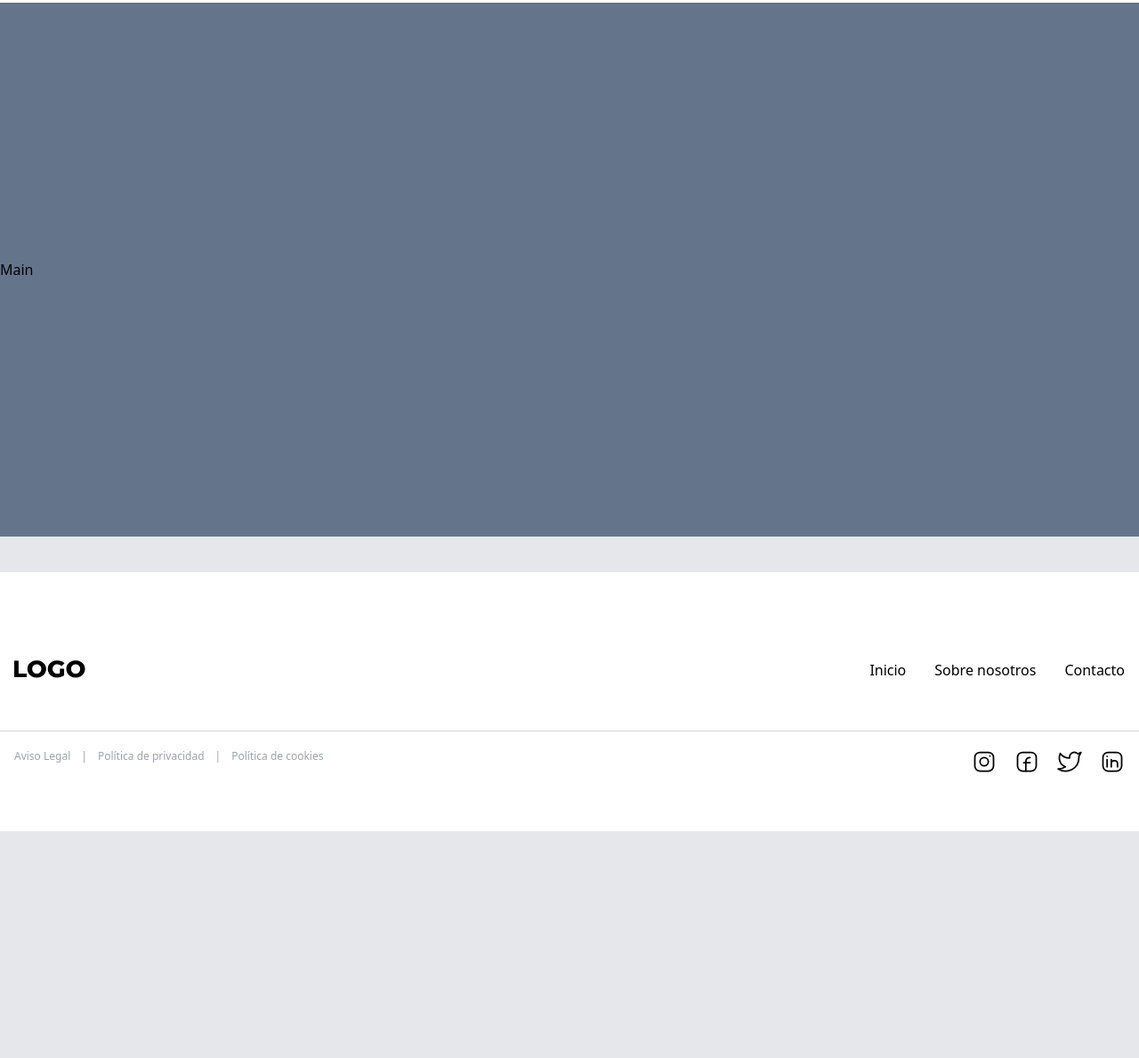
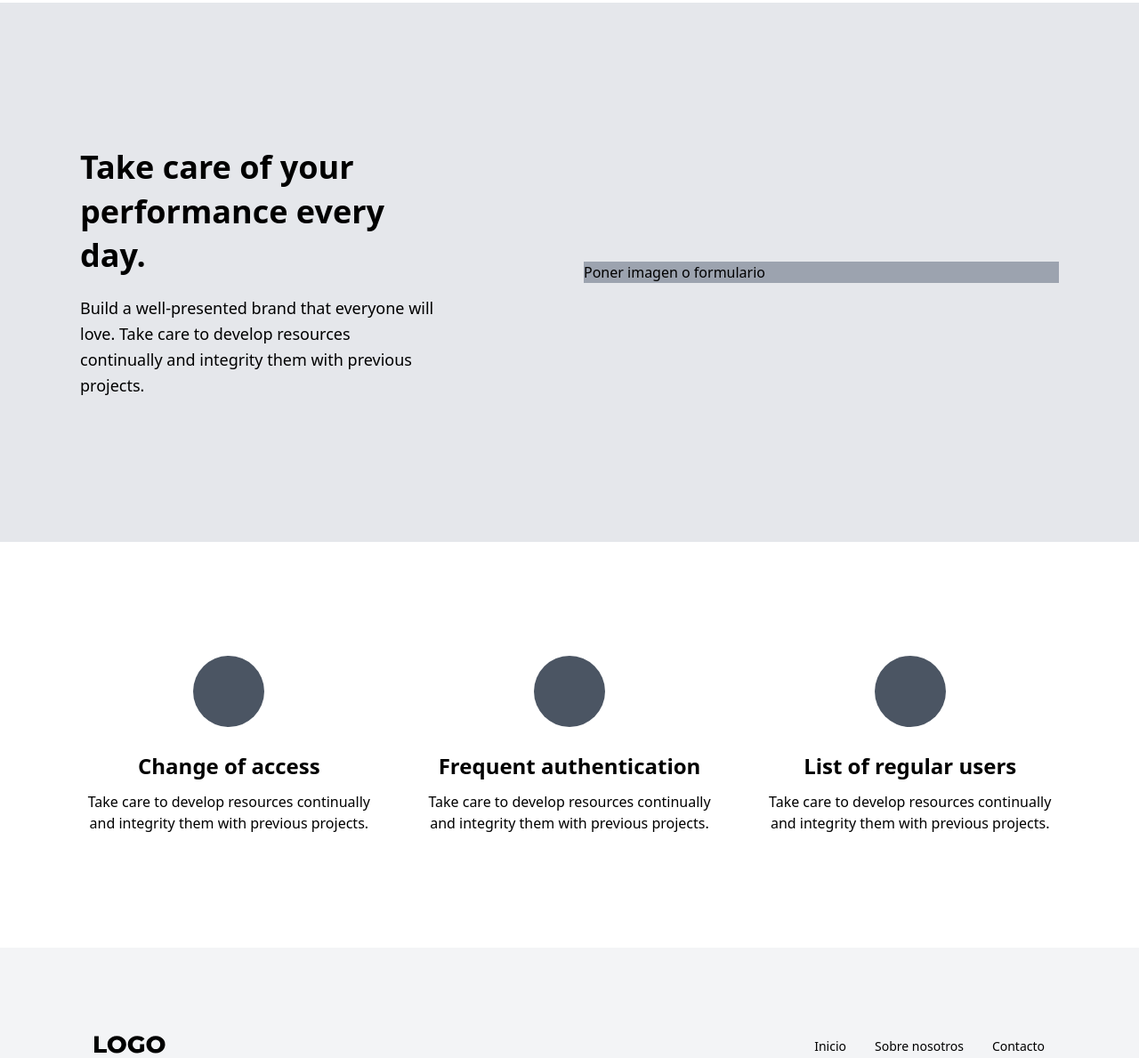
Before and after one commit to angelpolotorres/captto-template-corpo, a website built with Vite: page index.html in a window 1280 px wide. Shown: the part 77-1266 px from the top of the page at 89% size. Before the commit the page ends 1011 px from the top, so only its background shows below. Built offline with nearby package versions, Linux system fonts and the light colour scheme.

Commit message:
añadido seccion puntos

```diff
--- a/index.html
+++ b/index.html
@@ -8,12 +8,10 @@
         <link rel="stylesheet" href="./css/tailwind.css" />
         <script defer src="./js/main.js"></script>
     </head>
-    <body class="bg-gray-200">
+    <body class="">
         <!-- Header -->
         <header id="header" class="flex h-20 items-center bg-white">
-            <div
-                class="container mx-auto flex items-center justify-between px-4"
-            >
+            <div class="container flex items-center justify-between">
                 <div class="z-10 lg:static">
                     <a class="" href="#">
                         <svg
@@ -90,13 +88,74 @@
         </header>
         <!-- END Header -->
         <!-- Main -->
-        <main class="">
-            <div class="container mx-auto mb-10 bg-slate-500 py-72">Main</div>
+        <main id="main-content">
+            <!-- Hero -->
+            <section class="bg-gray-200">
+                <div
+                    class="container flex flex-col gap-y-8 gap-x-8 py-20 lg:flex-row lg:items-center lg:py-40"
+                >
+                    <div class="lg:w-1/2">
+                        <div class="flex flex-col gap-5 lg:w-3/4">
+                            <h1
+                                class="text-3xl font-bold lg:text-4xl lg:leading-snug"
+                            >
+                                Take care of your performance every day.
+                            </h1>
+                            <p class="text-lg leading-relaxed">
+                                Build a well-presented brand that everyone will
+                                love. Take care to develop resources continually
+                                and integrity them with previous projects.
+                            </p>
+                        </div>
+                    </div>
+                    <div class="lg:w-1/2">
+                        <div class="w-full bg-gray-400">
+                            Poner imagen o formulario
+                        </div>
+                    </div>
+                </div>
+            </section>
+            <!-- END Hero -->
+
+            <!-- Section Points -->
+            <section
+                class="container flex flex-col gap-x-12 gap-y-20 py-24 lg:flex-row lg:py-32"
+            >
+                <div class="flex flex-col items-center gap-3 lg:w-1/3">
+                    <div class="mb-4 h-20 w-20 rounded-full bg-gray-600"></div>
+                    <h3 class="text-2xl font-bold">Change of access</h3>
+                    <p class="text-center">
+                        Take care to develop resources continually and integrity
+                        them with previous projects.
+                    </p>
+                </div>
+                <div class="flex flex-col items-center gap-3 lg:w-1/3">
+                    <div class="mb-4 h-20 w-20 rounded-full bg-gray-600"></div>
+
+                    <h3 class="text-2xl font-bold">Frequent authentication</h3>
+                    <p class="text-center">
+                        Take care to develop resources continually and integrity
+                        them with previous projects.
+                    </p>
+                </div>
+
+                <div class="flex flex-col items-center gap-3 lg:w-1/3">
+                    <div class="mb-4 h-20 w-20 rounded-full bg-gray-600"></div>
+
+                    <h3 class="text-2xl font-bold">List of regular users</h3>
+                    <p class="text-center">
+                        Take care to develop resources continually and integrity
+                        them with previous projects.
+                    </p>
+                </div>
+            </section>
+            <!-- END Section Points -->
         </main>
         <!-- END Main-->
+
         <!-- Footer -->
-        <footer id="footer" class="bg-white">
-            <div class="container mx-auto pb-8 pt-16 lg:pb-16 lg:pt-24">
+        <footer id="footer" class="bg-gray-100">
+            <div class="container pb-8 pt-16 lg:pb-16 lg:pt-24">
                 <div
                     class="flex flex-col justify-between gap-8 border-b border-gray-300 px-4 pb-14 lg:flex-row lg:items-end"
                 >
@@ -123,10 +182,11 @@
                             />
                         </svg>
                     </div>
+
                     <div class="flex flex-col gap-y-2 lg:flex-row lg:gap-8">
-                        <a href="#"><div>Inicio</div></a>
-                        <a href="#"> <div>Sobre nosotros</div></a>
-                        <a href="#"><div>Contacto</div></a>
+                        <a class="text-sm" href="#">Inicio</a>
+                        <a class="text-sm" href="#">Sobre nosotros</a>
+                        <a class="text-sm" href="#">Contacto</a>
                     </div>
                 </div>
                 <!-- Fila Legal y Redes -->
--- a/tailwind.config.js
+++ b/tailwind.config.js
@@ -1,8 +1,16 @@
 /** @type {import('tailwindcss').Config} */
 module.exports = {
-  content: ["./*.html"],
-  theme: {
-    extend: {},
-  },
-  plugins: [],
+    content: ['./*.html'],
+    theme: {
+        container: {
+            center: true,
+            padding: '1.25rem'
+        },
+        extend: {
+            screens: {
+                xl: '1140px'
+            }
+        }
+    },
+    plugins: []
 };
```
Also changed, not shown: components/footer/footer-1-v1.0/footer.html (+4 -4 lines), components/header/header-1-v1.0/header.html (+1 -1 lines).
